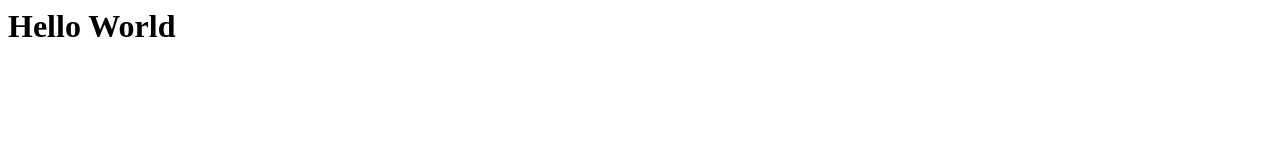
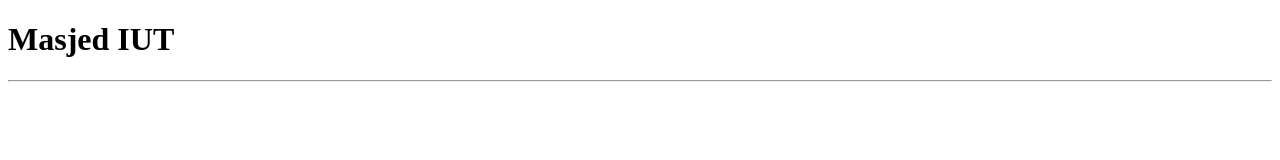
Before and after one commit to masjed-iut/masjed-iut.github.io, a plain HTML site: page index.html in a window 1280 px wide. Drawn offline with Linux system fonts and the light colour scheme.

Commit message:
Update index.html

```diff
--- a/index.html
+++ b/index.html
@@ -1 +1,12 @@
-<h1>Hello World</h1>
+<!DOCTYPE html>
+<html lang="en">
+<head>
+    <meta charset="UTF-8">
+    <meta name="viewport" content="width=device-width, initial-scale=1.0">
+    <title>Masjed IUT</title>
+</head>
+<body>
+    <h1>Masjed IUT</h1>
+    <hr>
+</body>
+</html>
```
